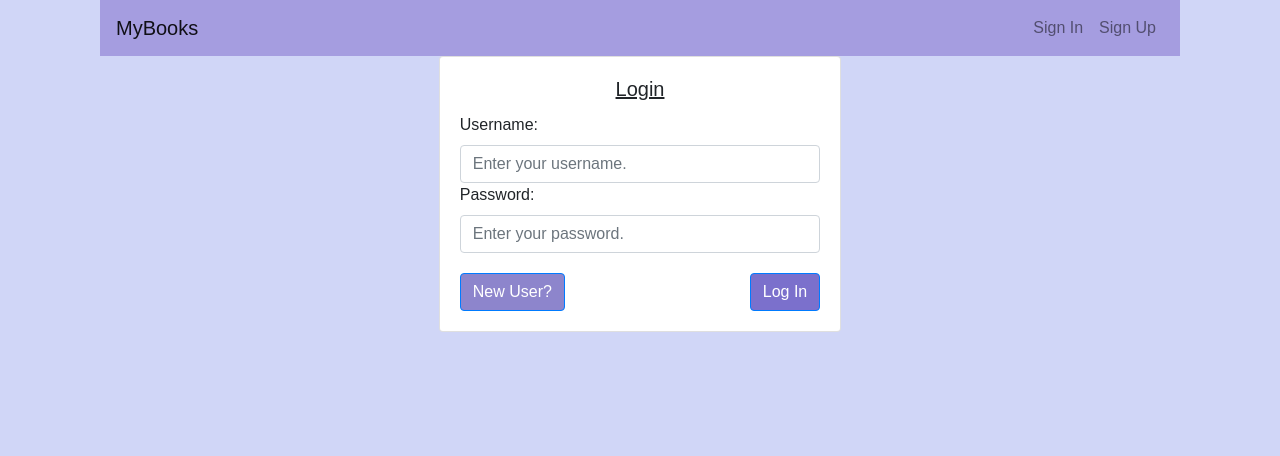
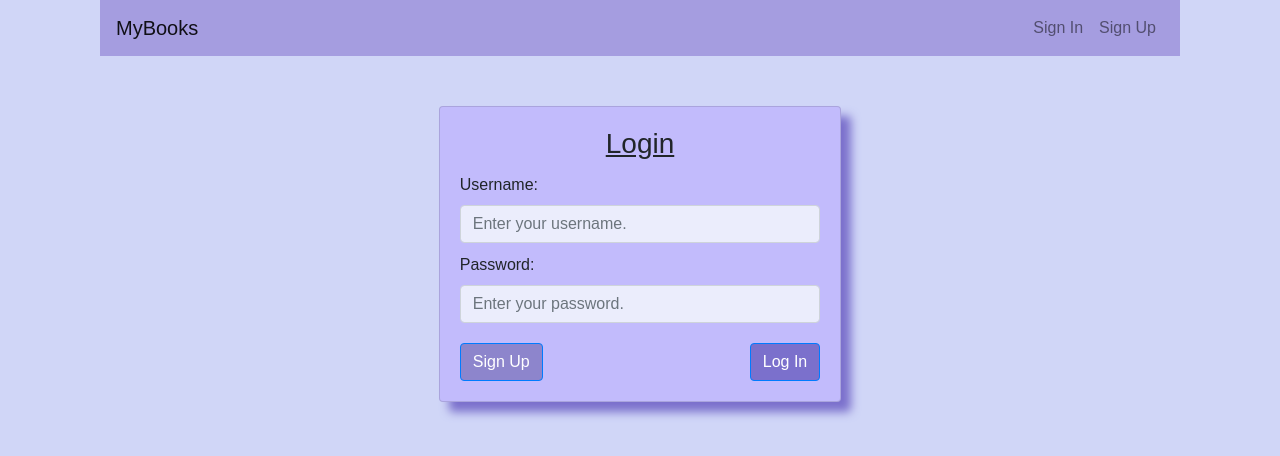
Before and after one commit to smmartin1/myBooks, a React (Create React App) app: page / in a window 1280 px wide. Shown: the top 456 px of the page. Built offline with nearby package versions, Linux system fonts and the light colour scheme.

Commit message:
Update login-view.jsx

```diff
--- a/src/login-view.jsx
+++ b/src/login-view.jsx
@@ -1,5 +1,4 @@
 import React, { useState } from 'react';
-import PropTypes from 'prop-types';
 import axios from 'axios';
 import { Form, Button, Card, CardGroup, Container, Col, Row } from 'react-bootstrap';
 import { Link } from 'react-router-dom';
@@ -7,23 +6,17 @@ import { Link } from 'react-router-dom';
 export function LoginView(props) {
   const [username, setUsername] = useState('');
   const [password, setPassword] = useState('');
-  const [usernameErr, setUsernameErr] = useState('');
-  const [passwordErr, setPasswordErr] = useState('');
 
   const validate = () => {
     let isReq = true;
     if (!username) {
-      setUsernameErr('Username Required');
       isReq = false;
     } else if (username.length < 2) {
-      setUsernameErr('Username must be 2 characters long');
       isReq = false;
     }
     if (!password) {
-      setPasswordErr('Password Required');
       isReq = false;
     } else if (password.length < 6) {
-      setPassword('Password must be 6 characters long');
       isReq = false;
     }
 
@@ -41,9 +34,9 @@ export function LoginView(props) {
       }).then(response => {
         const data = response.data;
         props.onLoggedIn(data);
-        console.log(data);
       }).catch(e => {
         console.log('User does not exist');
+        alert('Username or password is incorrect');
       });
     }
   };
@@ -53,38 +46,37 @@ export function LoginView(props) {
       <Row>
         <Col>
           <CardGroup>
-            <Card>
-              <Card.Body className="login-card">
-                <Card.Title>Login</Card.Title>
+            <Card id="login-card">
+              <Card.Body>
+                <Card.Title className="login-title">Login</Card.Title>
                 <Form>
-                  <Form.Group controlId="formUsername">
+                  <Form.Group id="form-group" controlId="formUsername">
                     <Form.Label>Username:</Form.Label>
                     <Form.Control
                       type="text"
+                      className="user-input"
                       value={username}
                       onChange={e => setUsername(e.target.value)}
                       placeholder="Enter your username."
                     />
-                    {/* code added here to display validation error */}
-                    {usernameErr && <p>{usernameErr}</p>}
                   </Form.Group>
 
-                  <Form.Group controlId="formPasswrod">
+                  <Form.Group id="form-group" controlId="formPasswrod">
                     <Form.Label>Password:</Form.Label>
                     <Form.Control
                       type="password"
+                      className="user-input"
                       value={password}
                       onChange={e => setPassword(e.target.value)}
                       placeholder="Enter your password."
                     />
-                    {/* code added here to display validation error */}
-                    {passwordErr && <p>{passwordErr}</p>}
                   </Form.Group>
-                  <Button variant="primary" type="submit" id="login-btn" onClick={handleSubmit}>Log In</Button>
 
                   <Link to={"/register"}>
-                    <Button variant="primary" type="submit" id="register-btn">New User?</Button>
+                    <Button variant="primary" type="submit" id="register-btn">Sign Up</Button>
                   </Link>
+
+                  <Button variant="primary" type="submit" id="login-btn" onClick={handleSubmit}>Log In</Button>
                 </Form>
               </Card.Body>
             </Card>
```
